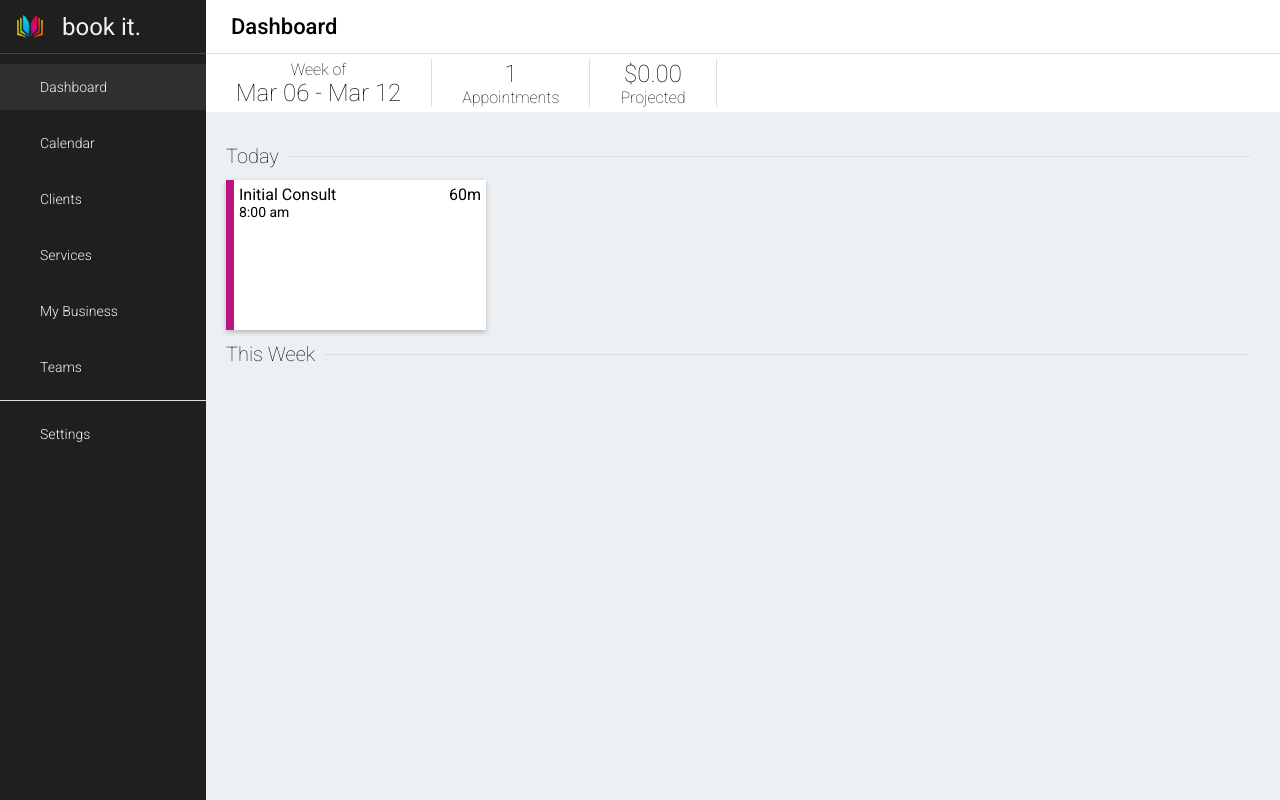
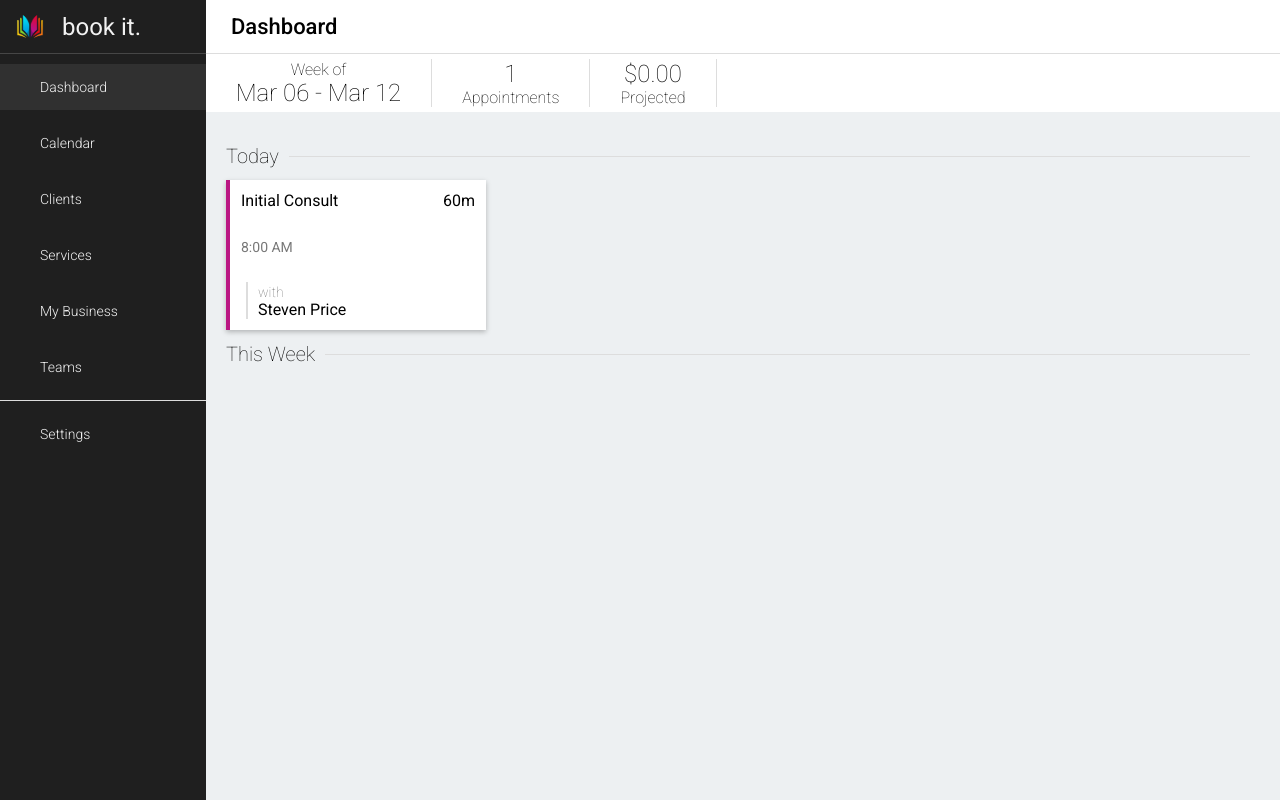
Before and after one commit to ryanhartwig/bookeasy, a Next.js app in the folder next/: page /dashboard in a window 1280 px wide. Built offline with nearby package versions, Linux system fonts and the light colour scheme.

Commit message:
Client section in appointemnt card

```diff
--- a/next/src/app/dashboard/appointments.tsx
+++ b/next/src/app/dashboard/appointments.tsx
@@ -29,7 +29,12 @@ export const Appointments: React.FC<AppointmentsProps> = ({appointments}) => {
               <p>{service.duration}m</p>
             </div>
 
-            <p className={styles.alt}>{formatTime(app.start_date, true)}</p>
+            <p className={styles.alt}>{formatTime(app.start_date)}</p>
+
+            <div className={styles.client}>
+              <p className={styles.alt} style={{fontWeight: 100}}>with</p>
+              <p>Steven Price</p>
+            </div>
           </div>
         </Card>
       )})}
--- a/next/src/app/dashboard/dashboard.module.scss
+++ b/next/src/app/dashboard/dashboard.module.scss
@@ -33,11 +33,16 @@
   align-items: center;
 }
 .appointment {
-  padding: 5px;
+  display: flex;
+  flex-direction: column;
+  justify-content: space-between;
+
+
+  padding: 11px;
 
   height: 150px;
   width: 260px;
-  border-left: 8px solid transparent;
+  border-left: 4px solid transparent;
 }
 .app_header {
   display: flex;
@@ -45,4 +50,14 @@
 }
 p.alt {
   font-size: 14px;
+  color: #787878;
+  margin-top: 2px;
 }
+
+.client {
+  margin-left: 5px;
+  padding-left: 10px;
+  border-left: 2px solid var(--dividers);
+
+
+}
```
